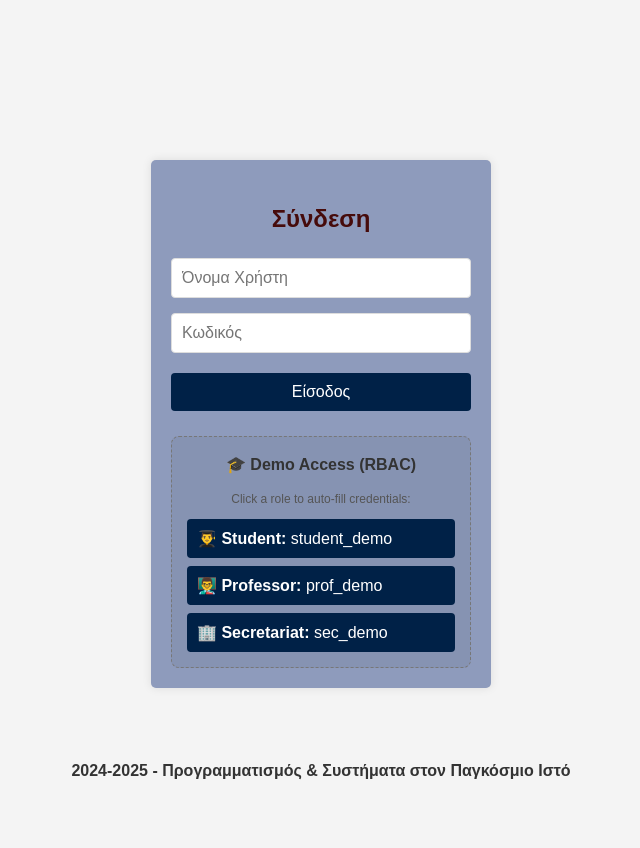
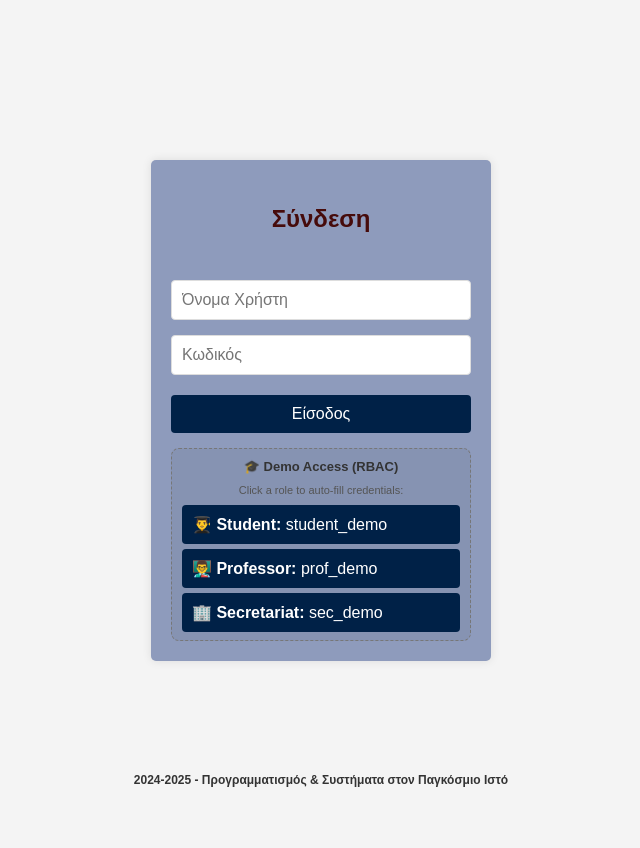
Before and after one commit to vasiliki-p/web, a PHP site: page /login.php in a window 1280 px wide. Shown: the whole page, without its empty margins (319-959 px from the left). After the commit the page ends 787 px from the top, so only its background shows below. Run offline with PHP 8.4, Linux system fonts and the light colour scheme.

Commit message:
Update login.php

```diff
--- a/login.php
+++ b/login.php
@@ -1,21 +1,20 @@
 <?php
 session_start();
 include 'connection.php';
+
+$error_msg = "";
 
 if ($_SERVER["REQUEST_METHOD"] == "POST") {
     if (isset($_POST['username'],$_POST['password'])){
         $username = $_POST['username'];
         $password = $_POST['password'];
 
-        // Ερώτημα για έλεγχο εάν ο χρήστης υπάρχει ήδη στη βάση
         $stmt = $conn->prepare("SELECT * FROM users WHERE username=? ");
         $stmt->bind_param("s", $username);
         $stmt->execute();
         $result = $stmt->get_result();
 
-        // Εισαγωγή στοιχείων χρήστη αν δεν υπάρχει ήδη
         if ($result->num_rows > 0) {
-            // Υπάρχει εγγραφή με αυτό το όνομα χρήστη
             $user = $result->fetch_assoc();
             $user_id = $user['user_id'];
             $stored_password = $user['password'];
@@ -34,10 +33,10 @@ if ($_SERVER["REQUEST_METHOD"] == "POST") {
                 }
                 exit();
             } else {
-                echo "<div style='color: red; text-align: center; margin-top: 10px;'>Λανθασμένο όνομα χρήστη ή λανθασμένος κωδικός πρόσβασης</div>";
+                $error_msg = "Λανθασμένο όνομα χρήστη ή κωδικός";
             }
         } else {
-            echo "<div style='color: red; text-align: center; margin-top: 10px;'>Ο χρήστης δεν υπάρχει</div>";
+            $error_msg = "Ο χρήστης δεν υπάρχει";
         }
     }
 }
@@ -49,36 +48,50 @@ if ($_SERVER["REQUEST_METHOD"] == "POST") {
         <title>Login - Thesis Management</title>
         <link rel="stylesheet" href="style.css">
         <style>
-            /* Extra styles for the demo accounts box */
+            /* Κεντράρισμα της σελίδας με ασφαλές περιθώριο από το footer */
+            body {
+                display: flex;
+                flex-direction: column;
+                justify-content: center;
+                align-items: center;
+                min-height: 100vh;
+                margin: 0;
+                padding-bottom: 60px; /* Αφήνει χώρο για το footer */
+                box-sizing: border-box;
+            }
+
+            /* Πιο συμπαγές demo box για να μην "σπρώχνει" την κάρτα */
             .demo-box {
-                margin-top: 20px;
-                padding: 15px;
+                margin-top: 10px;
+                padding: 8px 10px;
                 background-color: rgba(0, 0, 0, 0.05);
                 border: 1px dashed #777;
                 border-radius: 8px;
-                font-size: 14px;
+                font-size: 12px;
                 text-align: left;
             }
             .demo-box h4 {
                 margin-top: 0;
-                margin-bottom: 10px;
+                margin-bottom: 4px;
                 text-align: center;
-                font-size: 16px;
+                font-size: 13px;
             }
             .demo-btn {
                 display: block;
                 width: 100%;
-                margin-bottom: 8px;
-                padding: 8px;
-                background-color: #fff;
+                margin-bottom: 5px;
+                padding: 5px 8px;
+                background-color: transparent;
                 border: 1px solid #ccc;
                 border-radius: 4px;
                 cursor: pointer;
                 text-align: left;
-                transition: background-color 0.2s;
+                font-size: 11px;
+                transition: transform 0.2s, opacity 0.2s;
             }
             .demo-btn:hover {
-                background-color: #e9e9e9;
+                transform: scale(1.01);
+                opacity: 0.9;
             }
         </style>
      </head>
@@ -86,16 +99,20 @@ if ($_SERVER["REQUEST_METHOD"] == "POST") {
     <body>
         <div class="login">
             <h2>Σύνδεση</h2>
+
+            <div style="min-height: 18px; color: #ff4c4c; text-align: center; font-size: 12px; font-weight: bold; margin-bottom: 4px;">
+                <?php echo $error_msg; ?>
+            </div>
+
             <form id="Login" name="Login" method="POST">
                 <input type="text" id="username" name="username" placeholder="Όνομα Χρήστη" required>
                 <input type="password" id="password" name="password" placeholder="Κωδικός" required>
                 <button type="submit">Είσοδος</button>
             </form>
 
-            <!-- 💡 DEMO ACCOUNTS BOX -->
             <div class="demo-box">
                 <h4>🎓 Demo Access (RBAC)</h4>
-                <p style="text-align: center; margin-bottom: 10px; color: #555; font-size: 12px;">Click a role to auto-fill credentials:</p>
+                <p style="text-align: center; margin-top: 2px; margin-bottom: 5px; color: #555; font-size: 11px;">Click a role to auto-fill credentials:</p>
 
                 <button type="button" class="demo-btn" onclick="fillCredentials('student_demo', '1234')">
                     👨‍🎓 <b>Student:</b> student_demo
@@ -109,9 +126,11 @@ if ($_SERVER["REQUEST_METHOD"] == "POST") {
             </div>
 
         </div>
-        <p style="position: fixed; bottom: 0; width: 100%; text-align: center;"><b>2024-2025 - Προγραμματισμός & Συστήματα στον Παγκόσμιο Ιστό</b></p>
 
-        <!-- 💡 SCRIPT FOR AUTO-FILL -->
+        <p style="position: fixed; bottom: 0; width: 100%; text-align: center; margin: 0; padding: 10px 0; font-size: 12px;">
+            <b>2024-2025 - Προγραμματισμός & Συστήματα στον Παγκόσμιο Ιστό</b>
+        </p>
+
         <script>
             function fillCredentials(user, pass) {
                 document.getElementById('username').value = user;
```
